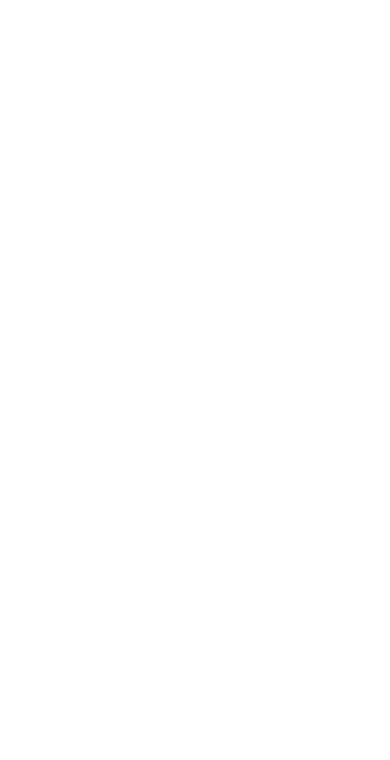
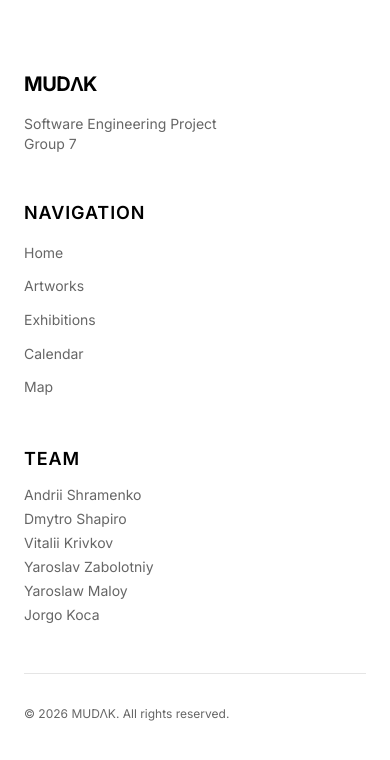
Before and after one commit to scarandriy/mudak, a Next.js app: page /login in a window 390 px wide. Shown: the part 740-1500 px from the top of the page. Before the commit the page ends 844 px from the top, so only its background shows below. Built offline with nearby package versions, Linux system fonts and the light colour scheme; no server answers.

Commit message:
addedd footer

```diff
--- a/app/layout.tsx
+++ b/app/layout.tsx
@@ -3,6 +3,7 @@ import { Inter } from 'next/font/google';
 import './globals.css';
 import { AuthProvider } from '@/lib/auth/AuthProvider';
 import { Navigation } from '@/shared/components/Navigation';
+import { Footer } from '@/shared/components/Footer';
 
 const inter = Inter({ subsets: ['latin'] });
 
@@ -24,6 +25,7 @@ export default function RootLayout({
           <main>
             {children}
           </main>
+          <Footer />
         </AuthProvider>
       </body>
     </html>
--- /dev/null
+++ b/shared/components/Footer.tsx
@@ -0,0 +1,81 @@
+import Link from 'next/link';
+
+export function Footer() {
+  const teamMembers = [
+    'Andrii Shramenko',
+    'Dmytro Shapiro',
+    'Vitalii Krivkov',
+    'Yaroslav Zabolotniy',
+    'Yaroslaw Maloy',
+    'Jorgo Koca',
+  ];
+
+  const navLinks = [
+    { href: '/', label: 'Home' },
+    { href: '/artworks', label: 'Artworks' },
+    { href: '/exhibitions', label: 'Exhibitions' },
+    { href: '/calendar', label: 'Calendar' },
+    { href: '/map', label: 'Map' },
+  ];
+
+  return (
+    <footer className=" mt-16">
+      <div className="max-w-7xl mx-auto px-4 sm:px-8 py-12 sm:py-16">
+        <div className="grid grid-cols-1 md:grid-cols-3 gap-12">
+          {/* Brand */}
+          <div>
+            <Link href="/" className="text-xl sm:text-2xl font-bold tracking-tight">
+              MUDΛK
+            </Link>
+            <p className="mt-4 text-sm text-[var(--color-muted-gray)]">
+              Software Engineering Project
+            </p>
+            <p className="text-sm text-[var(--color-muted-gray)]">
+              Group 7
+            </p>
+          </div>
+
+          {/* Navigation */}
+          <div>
+            <h4 className="text-sm font-semibold uppercase tracking-wider mb-4">
+              Navigation
+            </h4>
+            <ul className="space-y-2">
+              {navLinks.map((link) => (
+                <li key={link.href}>
+                  <Link
+                    href={link.href}
+                    className="text-sm text-[var(--color-muted-gray)] hover:text-black transition-colors"
+                  >
+                    {link.label}
+                  </Link>
+                </li>
+              ))}
+            </ul>
+          </div>
+
+          {/* Team */}
+          <div>
+            <h4 className="text-sm font-semibold uppercase tracking-wider mb-4">
+              Team
+            </h4>
+            <ul className="space-y-1">
+              {teamMembers.map((member) => (
+                <li key={member} className="text-sm text-[var(--color-muted-gray)]">
+                  {member}
+                </li>
+              ))}
+            </ul>
+          </div>
+        </div>
+
+        {/* Bottom */}
+        <div className="mt-12 pt-8 border-t border-[var(--color-border)]">
+          <p className="text-xs text-[var(--color-muted-gray)]">
+            © {new Date().getFullYear()} MUDΛK. All rights reserved.
+          </p>
+        </div>
+      </div>
+    </footer>
+  );
+}
```
